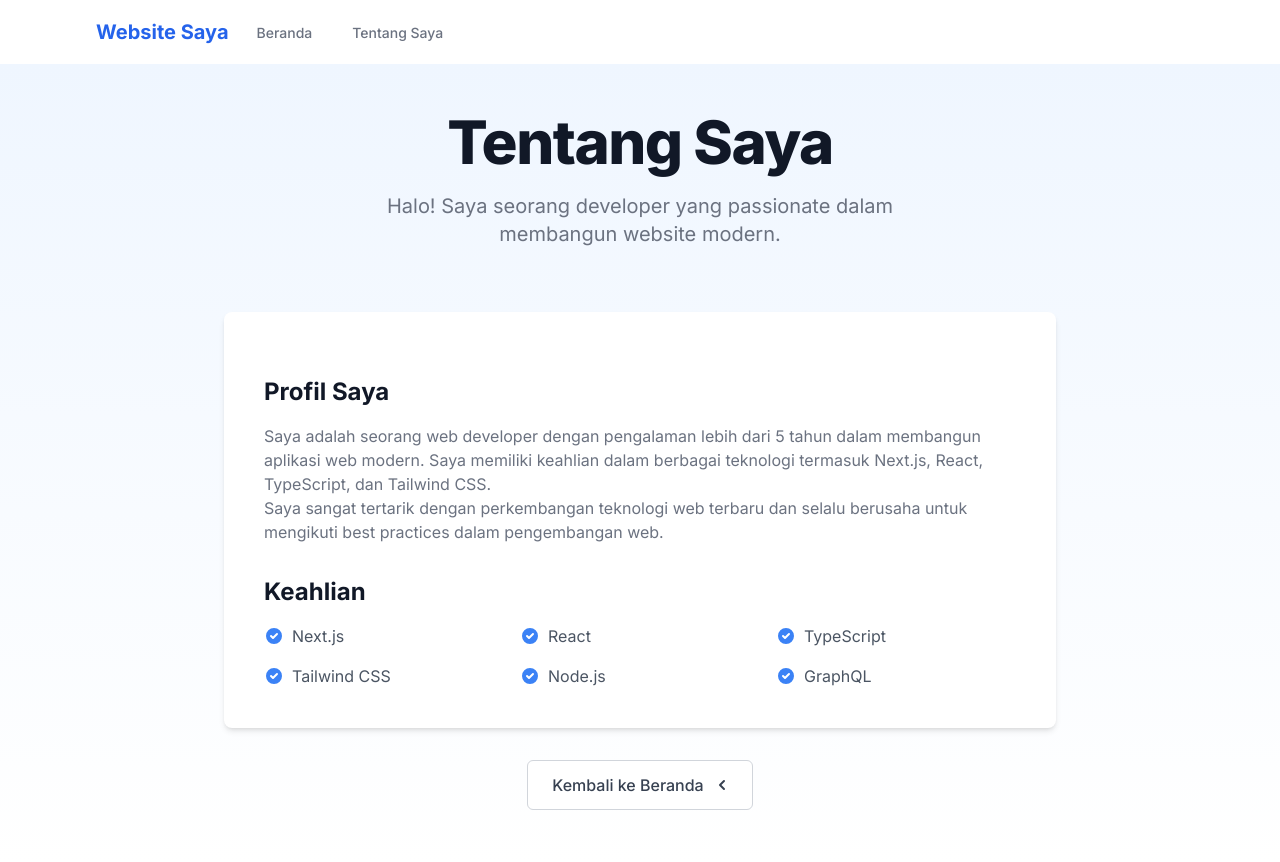
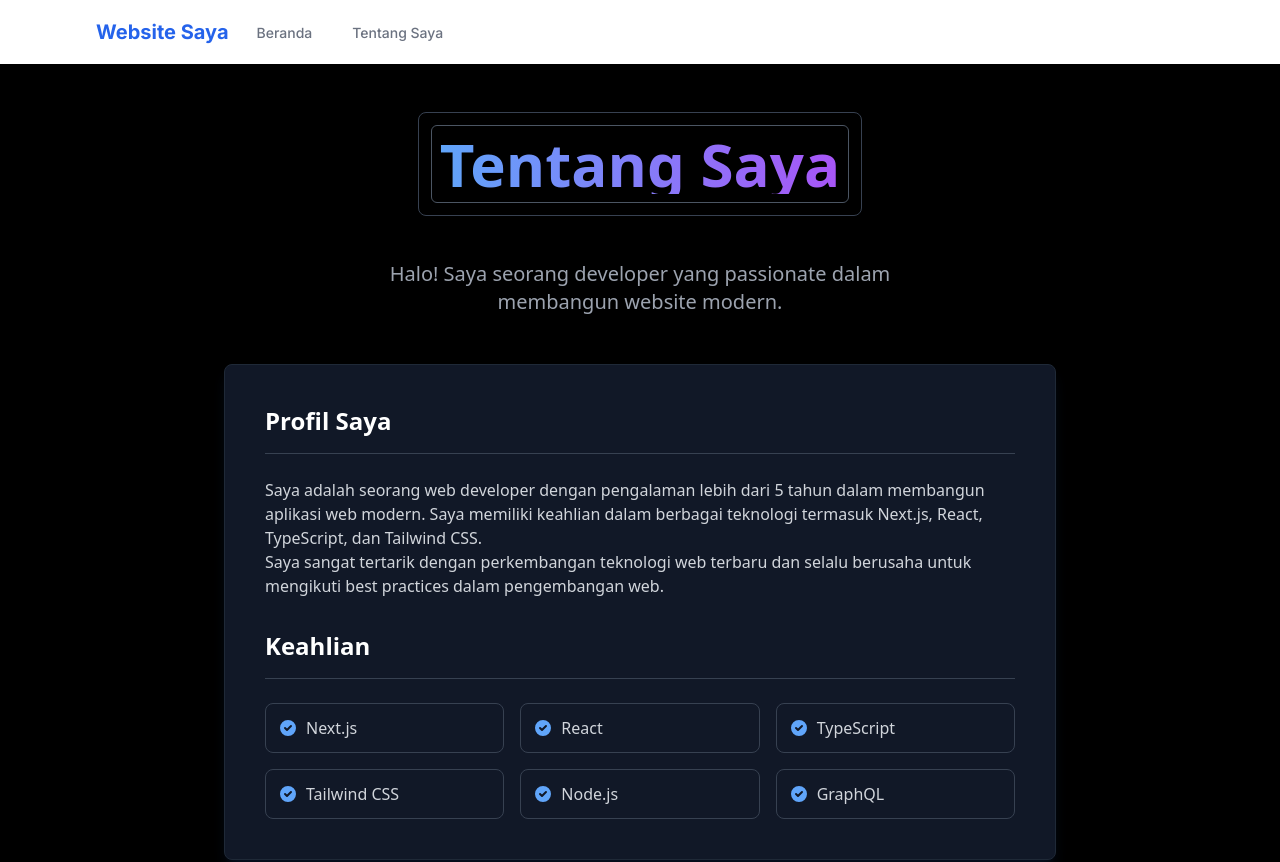
Before and after one commit to vinividivicilala/wawt, a Next.js app in the folder my-project/: page /tentang-saya in a window 1280 px wide. Shown: the top 862 px of the page. Built offline with nearby package versions, Linux system fonts and the light colour scheme.

Commit message:
Update page.tsx

```diff
--- a/my-project/app/tentang-saya/page.tsx
+++ b/my-project/app/tentang-saya/page.tsx
@@ -2,22 +2,28 @@ import Link from 'next/link'
 
 export default function TentangSaya() {
   return (
-    <div className="min-h-screen bg-gradient-to-b from-blue-50 to-white py-12">
+    <div className="min-h-screen bg-black text-gray-100 py-12 font-sans">
       <div className="max-w-4xl mx-auto px-4 sm:px-6 lg:px-8">
-        <div className="text-center">
-          <h1 className="text-4xl font-extrabold text-gray-900 sm:text-5xl sm:tracking-tight lg:text-6xl">
-            Tentang Saya
-          </h1>
-          <p className="mt-5 max-w-xl mx-auto text-xl text-gray-500">
+        <div className="text-center mb-12">
+          <div className="inline-block border border-gray-700 rounded-lg p-3 mb-6">
+            <div className="border border-gray-600 rounded-md p-2">
+              <h1 className="text-4xl font-bold bg-clip-text text-transparent bg-gradient-to-r from-blue-400 to-purple-500 sm:text-5xl lg:text-6xl">
+                Tentang Saya
+              </h1>
+            </div>
+          </div>
+          <p className="mt-5 max-w-xl mx-auto text-xl text-gray-400">
             Halo! Saya seorang developer yang passionate dalam membangun website modern.
           </p>
         </div>
 
-        <div className="mt-16 bg-white rounded-lg shadow-md overflow-hidden">
+        <div className="border border-gray-800 rounded-lg shadow-lg shadow-blue-500/10 bg-gray-900 overflow-hidden mb-12">
           <div className="px-6 py-8 sm:p-10">
-            <div className="mt-6">
-              <h2 className="text-2xl font-bold text-gray-900">Profil Saya</h2>
-              <div className="mt-4 prose prose-primary text-gray-500">
+            <div className="mb-8">
+              <div className="border-b border-gray-700 pb-4 mb-6">
+                <h2 className="text-2xl font-bold text-white">Profil Saya</h2>
+              </div>
+              <div className="prose prose-invert text-gray-300">
                 <p>
                   Saya adalah seorang web developer dengan pengalaman lebih dari 5 tahun dalam membangun
                   aplikasi web modern. Saya memiliki keahlian dalam berbagai teknologi termasuk Next.js,
@@ -30,59 +36,36 @@ export default function TentangSaya() {
               </div>
             </div>
 
-            <div className="mt-8">
-              <h2 className="text-2xl font-bold text-gray-900">Keahlian</h2>
-              <div className="mt-4 grid grid-cols-2 gap-4 sm:grid-cols-3">
-                <div className="flex items-center">
-                  <svg className="h-5 w-5 text-primary-500" fill="currentColor" viewBox="0 0 20 20">
-                    <path fillRule="evenodd" d="M10 18a8 8 0 100-16 8 8 0 000 16zm3.707-9.293a1 1 0 00-1.414-1.414L9 10.586 7.707 9.293a1 1 0 00-1.414 1.414l2 2a1 1 0 001.414 0l4-4z" clipRule="evenodd" />
-                  </svg>
-                  <span className="ml-2 text-gray-600">Next.js</span>
-                </div>
-                <div className="flex items-center">
-                  <svg className="h-5 w-5 text-primary-500" fill="currentColor" viewBox="0 0 20 20">
-                    <path fillRule="evenodd" d="M10 18a8 8 0 100-16 8 8 0 000 16zm3.707-9.293a1 1 0 00-1.414-1.414L9 10.586 7.707 9.293a1 1 0 00-1.414 1.414l2 2a1 1 0 001.414 0l4-4z" clipRule="evenodd" />
-                  </svg>
-                  <span className="ml-2 text-gray-600">React</span>
-                </div>
-                <div className="flex items-center">
-                  <svg className="h-5 w-5 text-primary-500" fill="currentColor" viewBox="0 0 20 20">
-                    <path fillRule="evenodd" d="M10 18a8 8 0 100-16 8 8 0 000 16zm3.707-9.293a1 1 0 00-1.414-1.414L9 10.586 7.707 9.293a1 1 0 00-1.414 1.414l2 2a1 1 0 001.414 0l4-4z" clipRule="evenodd" />
-                  </svg>
-                  <span className="ml-2 text-gray-600">TypeScript</span>
-                </div>
-                <div className="flex items-center">
-                  <svg className="h-5 w-5 text-primary-500" fill="currentColor" viewBox="0 0 20 20">
-                    <path fillRule="evenodd" d="M10 18a8 8 0 100-16 8 8 0 000 16zm3.707-9.293a1 1 0 00-1.414-1.414L9 10.586 7.707 9.293a1 1 0 00-1.414 1.414l2 2a1 1 0 001.414 0l4-4z" clipRule="evenodd" />
-                  </svg>
-                  <span className="ml-2 text-gray-600">Tailwind CSS</span>
-                </div>
-                <div className="flex items-center">
-                  <svg className="h-5 w-5 text-primary-500" fill="currentColor" viewBox="0 0 20 20">
-                    <path fillRule="evenodd" d="M10 18a8 8 0 100-16 8 8 0 000 16zm3.707-9.293a1 1 0 00-1.414-1.414L9 10.586 7.707 9.293a1 1 0 00-1.414 1.414l2 2a1 1 0 001.414 0l4-4z" clipRule="evenodd" />
-                  </svg>
-                  <span className="ml-2 text-gray-600">Node.js</span>
-                </div>
-                <div className="flex items-center">
-                  <svg className="h-5 w-5 text-primary-500" fill="currentColor" viewBox="0 0 20 20">
-                    <path fillRule="evenodd" d="M10 18a8 8 0 100-16 8 8 0 000 16zm3.707-9.293a1 1 0 00-1.414-1.414L9 10.586 7.707 9.293a1 1 0 00-1.414 1.414l2 2a1 1 0 001.414 0l4-4z" clipRule="evenodd" />
-                  </svg>
-                  <span className="ml-2 text-gray-600">GraphQL</span>
-                </div>
+            <div>
+              <div className="border-b border-gray-700 pb-4 mb-6">
+                <h2 className="text-2xl font-bold text-white">Keahlian</h2>
+              </div>
+              <div className="grid grid-cols-2 gap-4 sm:grid-cols-3">
+                {[
+                  "Next.js", "React", "TypeScript",
+                  "Tailwind CSS", "Node.js", "GraphQL"
+                ].map((skill, index) => (
+                  <div key={index} className="flex items-center p-3 border border-gray-700 rounded-lg hover:bg-gray-800 transition-colors">
+                    <svg className="h-5 w-5 text-blue-400 flex-shrink-0" fill="currentColor" viewBox="0 0 20 20">
+                      <path fillRule="evenodd" d="M10 18a8 8 0 100-16 8 8 0 000 16zm3.707-9.293a1 1 0 00-1.414-1.414L9 10.586 7.707 9.293a1 1 0 00-1.414 1.414l2 2a1 1 0 001.414 0l4-4z" clipRule="evenodd" />
+                    </svg>
+                    <span className="ml-2 text-gray-300">{skill}</span>
+                  </div>
+                ))}
               </div>
             </div>
           </div>
         </div>
 
-        <div className="mt-8 text-center">
+        <div className="text-center">
           <Link
             href="/"
-            className="inline-flex items-center px-6 py-3 border border-gray-300 text-base font-medium rounded-md text-gray-700 bg-white hover:bg-gray-50 transition-colors duration-200"
+            className="inline-flex items-center px-6 py-3 border border-gray-700 text-base font-medium rounded-md text-white bg-gray-900 hover:bg-gray-800 transition-colors duration-200"
           >
-            Kembali ke Beranda
-            <svg className="ml-2 -mr-1 h-5 w-5" fill="currentColor" viewBox="0 0 20 20">
+            <svg className="mr-2 h-5 w-5" fill="currentColor" viewBox="0 0 20 20">
               <path fillRule="evenodd" d="M12.707 5.293a1 1 0 010 1.414L9.414 10l3.293 3.293a1 1 0 01-1.414 1.414l-4-4a1 1 0 010-1.414l4-4a1 1 0 011.414 0z" clipRule="evenodd" />
             </svg>
+            Kembali ke Beranda
           </Link>
         </div>
       </div>
```
